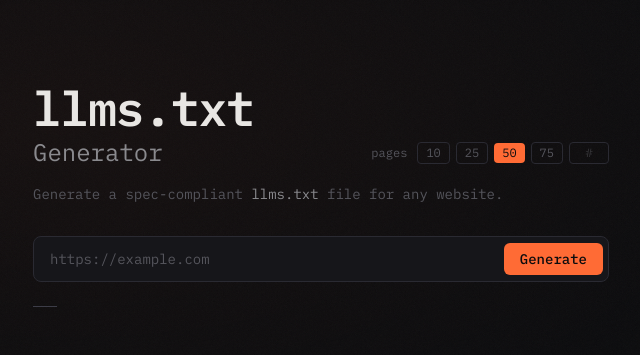
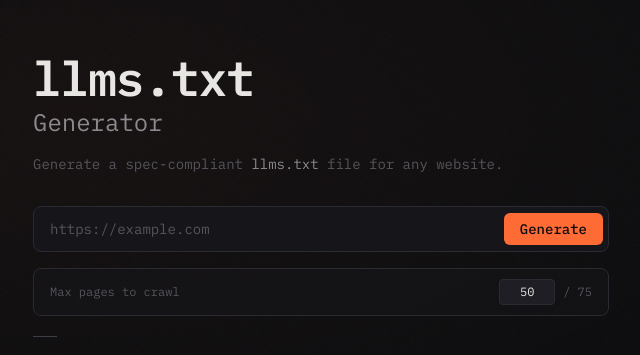
Before and after one commit to arihanshah/llms, a Next.js app in the folder web/: page / in a window 1280 px wide. Shown: the part 201-556 px from the top of the page, without its empty margins (383-1023 px from the left). Built offline with nearby package versions, Linux system fonts and the light colour scheme; no server answers.

Commit message:
Replace preset buttons with settings panel number input
Single persistent number input with label and max indicator,
always visible regardless of value. Cleaner settings panel feel.

```diff
--- a/web/app/page.tsx
+++ b/web/app/page.tsx
@@ -10,7 +10,6 @@ type AppState = "idle" | "crawling" | "done" | "error";
 const API_BASE = process.env.NEXT_PUBLIC_API_URL || "";
 
 const MAX_LIMIT = 75;
-const PAGE_PRESETS = [10, 25, 50, 75] as const;
 
 export default function Home() {
   const [state, setState] = useState<AppState>("idle");
@@ -75,56 +74,16 @@ export default function Home() {
     setError("");
   };
 
-  const isPreset = PAGE_PRESETS.includes(maxPages as typeof PAGE_PRESETS[number]);
-
   return (
     <main className="min-h-screen flex items-center justify-center px-6">
       <div className="w-full max-w-xl lg:ml-[10vw]">
-        <div className="stagger-1 flex flex-col gap-3 sm:flex-row sm:items-end sm:justify-between">
-          <div>
+        <div className="stagger-1">
           <h1 className="text-5xl font-semibold tracking-tight text-text">
             llms.txt
           </h1>
           <p className="text-2xl text-text-secondary mt-1">
             Generator
           </p>
-          </div>
-          <div className="flex items-center gap-1.5 sm:pb-1">
-            <span className="text-xs text-text-tertiary mr-1">
-              pages
-            </span>
-            {PAGE_PRESETS.map((n) => (
-              <button
-                key={n}
-                onClick={() => setMaxPages(n)}
-                disabled={state === "crawling"}
-                className={`px-2 py-0.5 text-xs font-mono rounded transition-all disabled:opacity-50 ${
-                  maxPages === n
-                    ? "bg-accent text-bg"
-                    : "text-text-tertiary border border-border hover:border-border-active hover:text-text-secondary"
-                }`}
-              >
-                {n}
-              </button>
-            ))}
-            <input
-              type="number"
-              min={1}
-              max={MAX_LIMIT}
-              value={isPreset ? "" : maxPages}
-              placeholder="#"
-              onChange={(e) => {
-                const v = parseInt(e.target.value, 10);
-                if (!isNaN(v)) updateMaxPages(v);
-              }}
-              disabled={state === "crawling"}
-              className={`w-10 px-1.5 py-0.5 text-xs font-mono text-center rounded transition-all disabled:opacity-50 bg-transparent focus:outline-none ${
-                !isPreset
-                  ? "bg-accent text-bg"
-                  : "text-text-tertiary border border-border hover:border-border-active focus:border-accent focus:text-text"
-              }`}
-            />
-          </div>
         </div>
 
         <p className="stagger-2 text-sm text-text-tertiary mt-4 mb-8">
@@ -144,7 +103,37 @@ export default function Home() {
           <URLInput onSubmit={handleSubmit} disabled={state === "crawling"} />
         </div>
 
-        <div className="stagger-4 mt-6 mb-2">
+        <div className="stagger-4 mt-4 flex items-center justify-between rounded-lg border border-border bg-surface/50 px-4 py-2.5">
+          <label
+            htmlFor="max-pages"
+            className="text-xs text-text-tertiary"
+          >
+            Max pages to crawl
+          </label>
+          <div className="flex items-center gap-2">
+            <input
+              id="max-pages"
+              type="number"
+              min={1}
+              max={MAX_LIMIT}
+              value={maxPages}
+              onChange={(e) => {
+                const v = parseInt(e.target.value, 10);
+                if (!isNaN(v)) updateMaxPages(v);
+              }}
+              onBlur={() => {
+                if (maxPages < 1) updateMaxPages(1);
+              }}
+              disabled={state === "crawling"}
+              className="w-14 bg-raised border border-border rounded px-2 py-1 text-xs font-mono text-text text-center focus:outline-none focus:border-accent transition-colors disabled:opacity-50"
+            />
+            <span className="text-xs text-text-tertiary">
+              / {MAX_LIMIT}
+            </span>
+          </div>
+        </div>
+
+        <div className="stagger-5 mt-5 mb-2">
           <div className="w-6 h-px bg-border-active" />
         </div>
 
```
Lines whose indentation alone changed are shown as unchanged.
